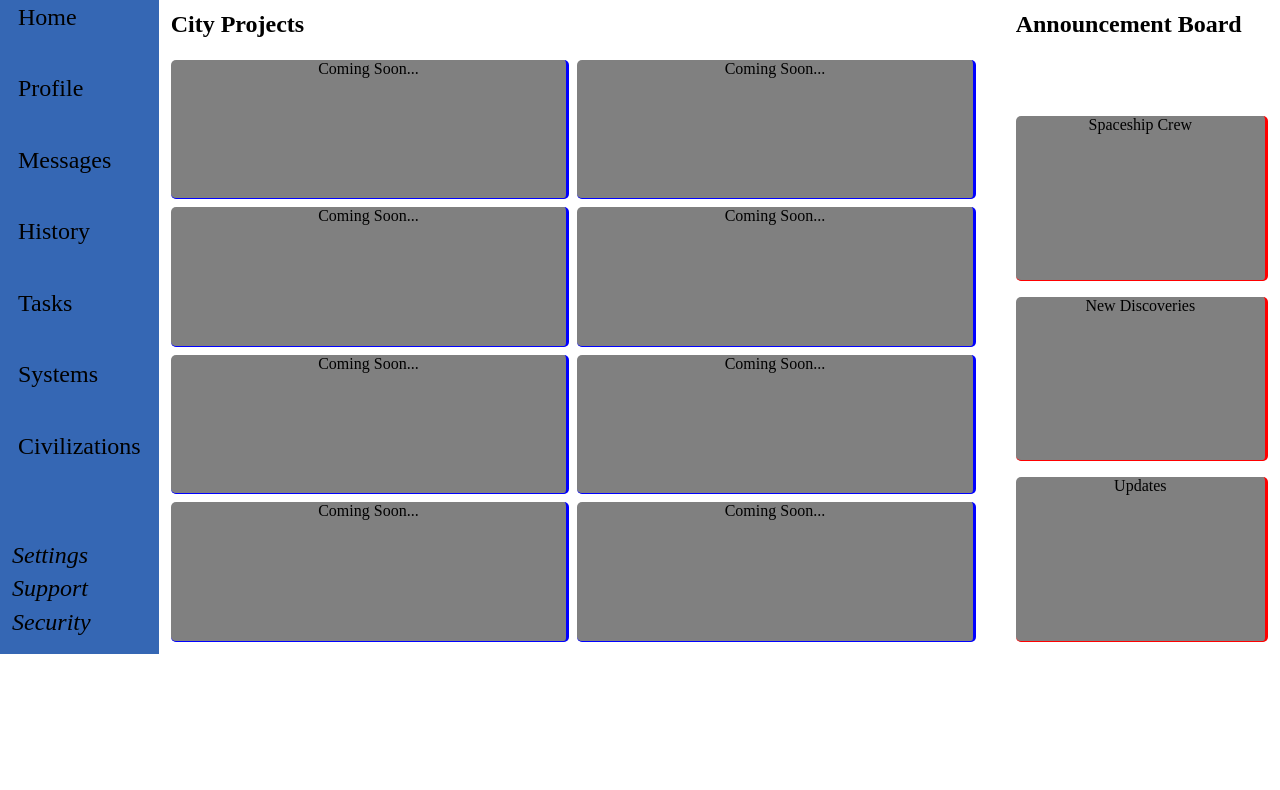
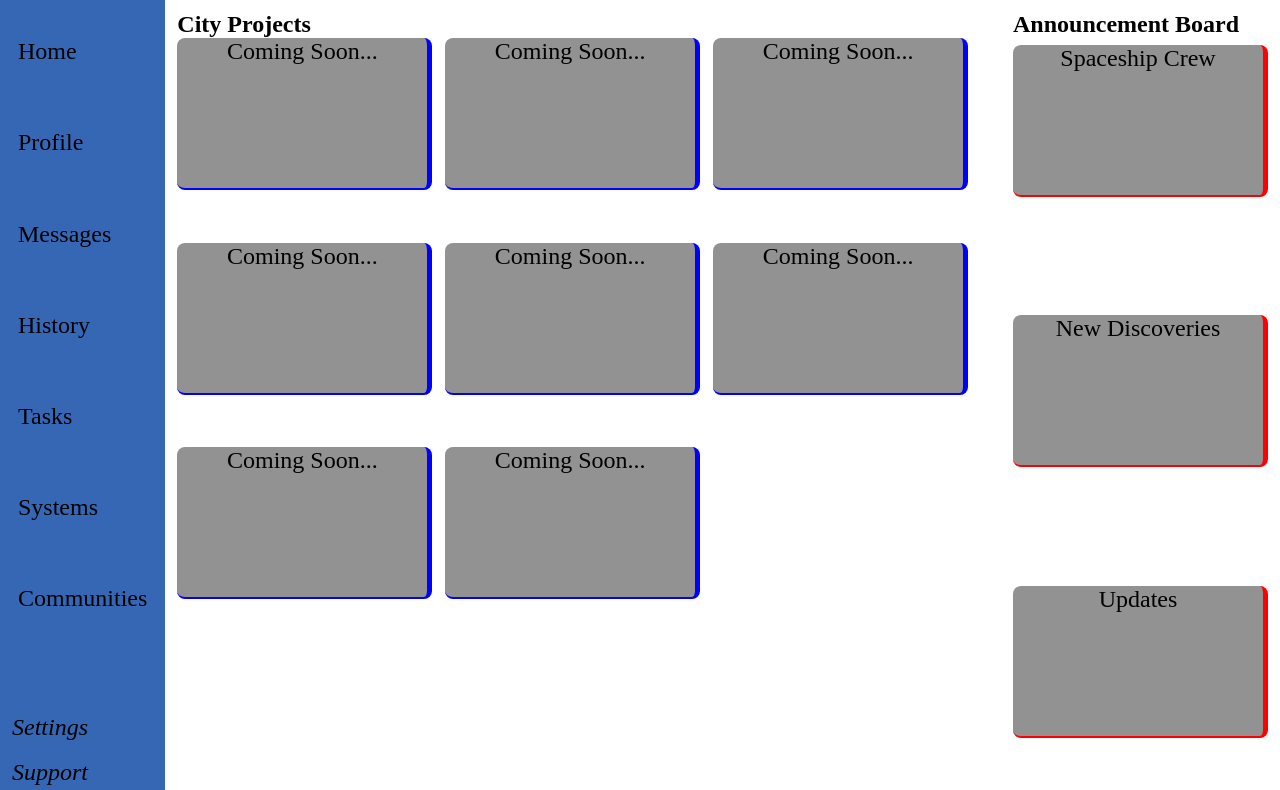
Before and after one commit to CameronTheDeveloper/admin-dashboard, a plain HTML site: page index.html in a window 1280 px wide. Shown: the part 146-936 px from the top of the page. Before the commit the page ends 800 px from the top, so only its background shows below. Drawn offline with Linux system fonts and the light colour scheme.

Commit message:
Projects auto-fit columns

```diff
--- a/index.html
+++ b/index.html
@@ -37,7 +37,7 @@
                 <div class="dash-item4"><a href="">History</a></div>
                 <div class="dash-item5"><a href="">Tasks</a></div>
                 <div class="dash-item6"><a href="">Systems</a></div>
-                <div class="dash-item7"><a href="">Civilizations</a></div>
+                <div class="dash-item7"><a href="">Communities</a></div>
             </div>
             <div class="dash-bott">
                 <div class="dash-item8"><a href="">Settings</a></div>
--- a/style.css
+++ b/style.css
@@ -7,7 +7,7 @@
     display: grid;
     grid-template-columns: 1fr 10fr;
     grid-template-rows: 1fr 10fr;
-    height: 100vh;
+    height: 125vh;
 }
 
 .header{
@@ -126,7 +126,7 @@
 
     grid-column: 1/2;
     display: grid;
-    grid-template-rows: 1fr 12fr;
+    grid-template-rows: 1fr 30fr;
     padding: 12px;
     /* border-left-width and border-left-color, border-radius */
 }
@@ -134,35 +134,49 @@
 .project-container{
     display: grid;
     gap: 8px;
-    grid-template-columns: 1fr 1fr;
+    grid-template-rows: repeat(4, 1fr);
+    grid-template-columns: repeat(auto-fit, minmax(250px, 1fr));
 }
 
 .announcements{
     display: grid;
-    grid-template-rows: 1fr 5fr;
+    grid-template-rows: 1fr 24fr;
     grid-column: 2/3;
     padding: 12px;
 }
 
 .announcement-container{
-    gap: 16px;
+    gap: 8px;
     grid-row: 2/3;
     display: grid;
+    grid-template-rows: repeat(3, 1fr);
 }
 
 
+/* Figure out how to change size of cards using minmax, etc. Also space everything differently*/
+
 .card{
     text-align: center;
-    background-color: grey;
-    border-radius: 5px;
+    background-color: rgb(146, 146, 146);
+    border-radius: 8px;
+    height: 150px;
+    width: 250px;
+}
+
+.card .title{
+    font-size: 1.5rem;
+}
+
+.card .description{
+    font-size: 1rem;
 }
 
 .projects .card{
-    border-right: 3px solid rgb(0, 0, 255);
-    border-bottom: 1.5px solid rgb(0, 0, 255);
+    border-right: 5px solid rgb(0, 0, 255);
+    border-bottom: 2px solid rgb(0, 0, 255);
 }
 
 .announcements .card{
-    border-right: 3px solid rgb(255, 0, 0);
-    border-bottom: 1.5px solid rgb(255, 0, 0);
+    border-right: 5px solid rgb(255, 0, 0);
+    border-bottom: 2px solid rgb(255, 0, 0);
 }
```
